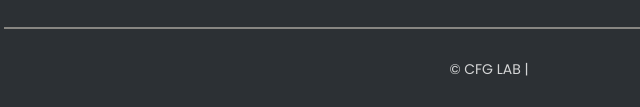
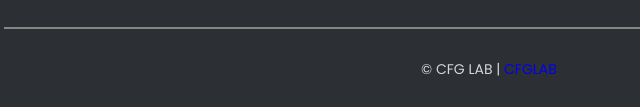
Before and after one commit to CFG-boss/coffeeweb, a plain HTML site: page index.html in a window 1280 px wide. Shown: the part 4042-4149 px from the top of the page, 151-791 px from the left. Drawn offline with nearby package versions, Linux system fonts and the light colour scheme.

Commit message:
Update index.html

```diff
--- a/index.html
+++ b/index.html
@@ -408,7 +408,7 @@
                             </ul>
                     </div>
             </div>
-            <div  class="footer-copyRight">&#169; CFG LAB | <a href="#" class="footer-link"></a> </div>
+            <div  class="footer-copyRight">&#169; CFG LAB | <a href="http://cfglab.pl" target="_blank">CFGLAB</a> <a href="#" class="footer-link"></a> </div>
         </footer>
 
         <a href="#home" class="scrollUp-btn flex">
```
